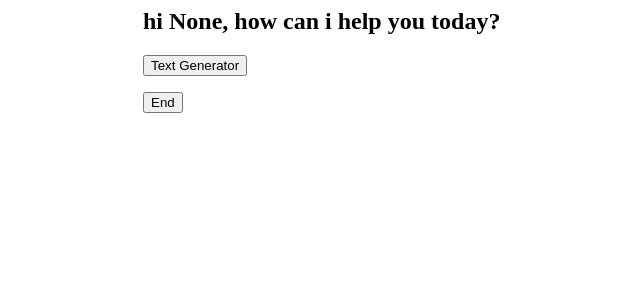
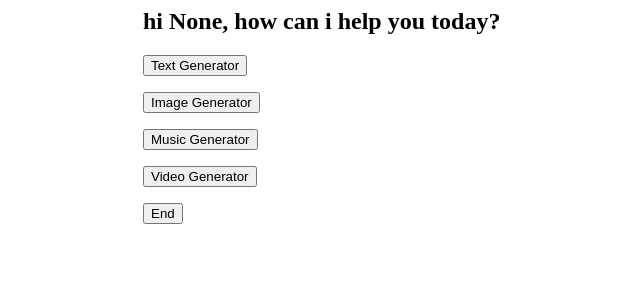
Before and after one commit to zhengwei00/28Mar2024, a Flask app: page /main in a window 1280 px wide. Shown: the top 300 px of the page, without its empty margins (181-821 px from the left). Run offline with Flask 3, Linux system fonts and the light colour scheme.

Commit message:
Update main.html

```diff
--- a/templates/main.html
+++ b/templates/main.html
@@ -11,6 +11,18 @@
         <p><input type ="submit" value="Text Generator"></p>
     </form>
 
+    <form action="/image" method="post">
+        <p><input type ="submit" value="Image Generator"></p>
+    </form>
+
+    <form action="/music" method="post">
+        <p><input type ="submit" value="Music Generator"></p>
+    </form>
+
+    <form action="/video" method="post">
+        <p><input type ="submit" value="Video Generator"></p>
+    </form>
+
     <form action="/end" method="post">
         <p><input type ="submit" value="End"></p>
     </form>
```
